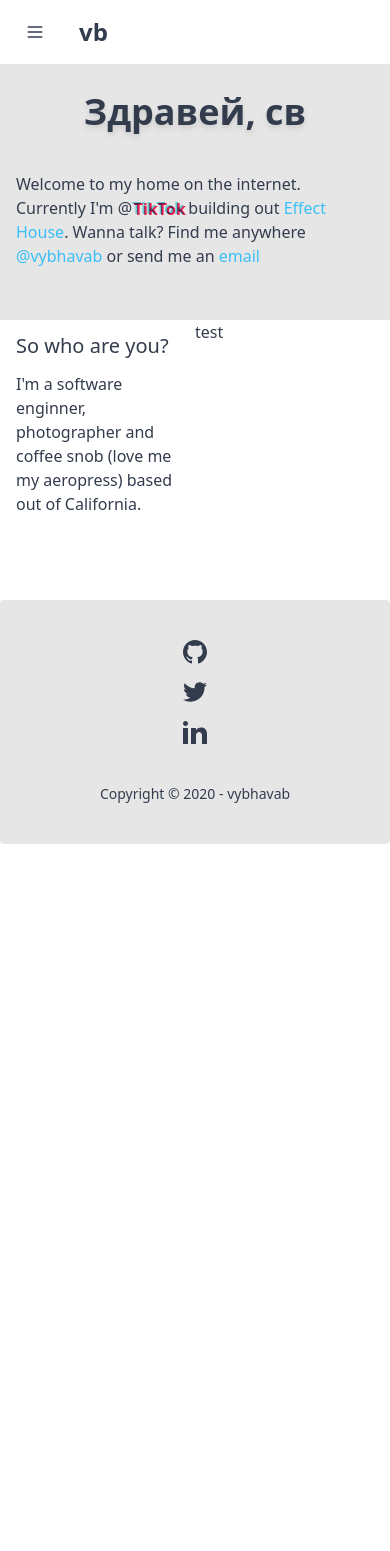
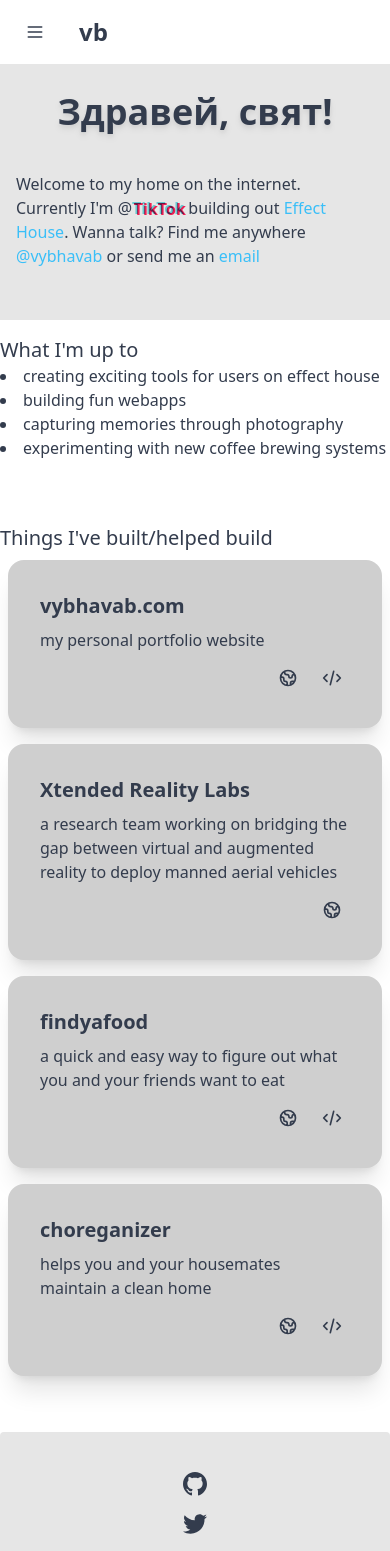
Before and after one commit to vybhavab/vybhavb-website, a Next.js app: page / in a window 390 px wide. Shown: the top 1551 px of the page. Before the commit the page ends 844 px from the top, so only its background shows below. Built offline with nearby package versions, Linux system fonts and the light colour scheme.

Commit message:
feat: add general info about me

```diff
--- a/package.json
+++ b/package.json
@@ -29,6 +29,7 @@
     },
     "devDependencies": {
         "@next/eslint-plugin-next": "^12.1.6",
+        "@tailwindcss/typography": "^0.5.9",
         "@types/node": "^14.14.41",
         "@types/react": "^17.0.3",
         "@typescript-eslint/eslint-plugin": "^4.24.0",
--- a/public/data/projects.js
+++ b/public/data/projects.js
@@ -5,24 +5,29 @@ const projectData = [
     linkToSite: 'https://vybhavab.com',
     linkToSource: 'https://github.com/vybhavab/vybhavb-website',
     technologies: ['next.js'],
+    visible: true,
+  },
+  {
+    name: 'Xtended Reality Labs',
+    description: 'a research team working on bridging the gap between virtual and augmented reality to deploy manned aerial vehicles',
+    linkToSite: 'quadcopter-ar.github.io',
+    visible: true,
   },
   {
     name: 'blog.vybhavb.com',
     description: 'my personal blog where i write down my thoughts',
     linkToSite: 'https://blog.vybhavb.com',
-    linkToSource: 'https://github.com/vybhavab/vybhavab-blog',
-    technologies: [
-      'react', 'next.js',
-    ],
+    visible: false,
   },
   {
     name: 'findyafood',
-    description: 'my personal blog where i write down my thoughts',
+    description: 'a quick and easy way to figure out what you and your friends want to eat',
     linkToSite: 'https://findyafood.com',
     linkToSource: 'https://github.com/vybhavab/findyafood',
     technologies: [
       'react', 'next.js',
     ],
+    visible: true,
   },
   {
     name: 'choreganizer',
@@ -30,6 +35,7 @@ const projectData = [
     linkToSite: 'https://choreganizer.netlify.com',
     linkToSource: 'https://github.com/choreganizer/website',
     technologies: ['next.js', 'firebase'],
+    visible: true,
   }, {
     name: 'whenU',
     description: 'helps students find where and when they can find their favorite foods',
@@ -38,12 +44,14 @@ const projectData = [
     technologies: [
       'next.js', 'cheerio.js', 'express.js', 'dialogflow', 'firebase',
     ],
+    visible: false,
   },
   {
     name: 'seizeIt',
     description: 'a platform that streamlines the process of finding and connecting with professors. Helps professors by suggesting and matching highly skilled students',
     linkToSource: 'https://github.com/rohittavare/SeizeIt',
     technologies: ['firebase', 'ajax', 'node.js', 'angular.js'],
+    visible: false,
   },
 ];
 
--- a/src/components/AboutMe.tsx
+++ b/src/components/AboutMe.tsx
@@ -1,18 +1,14 @@
 import React, { ReactElement } from 'react';
 
-// interface AboutMeProps {
-// }
-
 const AboutMe = ():ReactElement => (
-  <div className="flex flex-col items-center justify-center">
-    <div className="xl:container mx-auto flex flex-wrap">
-      <h1 className="text-xl md:text-3xl py-3">So who are you?</h1>
-      <p className="text-l">
-        I&apos;m a software enginner, photographer and&nbsp;
-        coffee snob (love me my aeropress) based out of California.
-
-      </p>
-    </div>
+  <div>
+    <h1 className="text-xl lg:text-2xl">What I&apos;m up to</h1>
+    <ul className="list-disc list-inside">
+      <li>creating exciting tools for users on effect house</li>
+      <li>building fun webapps</li>
+      <li>capturing memories through photography</li>
+      <li>experimenting with new coffee brewing systems</li>
+    </ul>
   </div>
 );
 
--- a/src/components/Navbar.tsx
+++ b/src/components/Navbar.tsx
@@ -13,8 +13,8 @@ interface LinkElement {
 const links: LinkElement[] = [
 
   {
-    name: 'projects',
-    link: '/projects',
+    name: 'resume',
+    link: '/resume.pdf',
   }, {
     name: 'blog',
     link: 'https://blog.vybhavb.com',
--- a/src/components/Projects.tsx
+++ b/src/components/Projects.tsx
@@ -8,7 +8,7 @@ interface Props {
 }
 
 const Project = ({ project }: Props): JSX.Element => (
-  <div className="card w-96 bg-base-300 shadow-xl m-2">
+  <div className="card w-96 md:w-1/3 bg-base-300 shadow-xl m-2">
     <div className="card-body">
       <h2 className="card-title">{project.name}</h2>
       <p>{project.description}</p>
--- a/src/pages/index.tsx
+++ b/src/pages/index.tsx
@@ -1,9 +1,11 @@
-import React, {} from 'react';
+import React, { useMemo } from 'react';
 import Hero from 'components/Hero';
 import AboutMe from 'components/AboutMe';
 import Link from 'next/link';
 import heroTitleMultiLanguage from 'data/indexLanguages';
 import {} from 'types/aboutme.types';
+import projectData from 'data/projects';
+import ProjectsPage from './projects';
 
 const heroContent = (
   <p className="py-6 text-xl">
@@ -58,7 +60,11 @@ const mobileHeroContent = (
   </p>
 );
 
-const Index = (): JSX.Element => (
+const Index = (): JSX.Element => {
+  const filteredData = useMemo(
+    () => projectData.filter((project) => project.visible), [projectData],
+  );
+  return (
     <div>
       <Hero
         heroTitle="Hello World!"
@@ -66,19 +72,15 @@ const Index = (): JSX.Element => (
         heroContent={heroContent}
         mobileHeroContent={mobileHeroContent}
       />
-    <div className="container mx-auto px-4">
-      <div className="flex">
-        <div className="flex-1 w-1/2">
+      <div className="container mx-auto py-4">
         <AboutMe />
       </div>
-        <div className="flex-1 w-1/2">
-          <div>
-            test
-          </div>
-        </div>
-      </div>
+      <div className="container mx-auto py-12">
+        <h1 className="text-xl lg:text-2xl">Things I&apos;ve built/helped build</h1>
+        <ProjectsPage projects={filteredData} />
       </div>
     </div>
   );
+};
 
 export default Index;
--- a/src/pages/projects.tsx
+++ b/src/pages/projects.tsx
@@ -8,7 +8,7 @@ interface Props {
 }
 
 const ProjectsPage = ({ projects }:Props):ReactElement => (
-  <div className="xl:container mx-auto flex flex-wrap place-content-center">
+  <div className="flex flex-wrap place-content-center">
     {projects.map((project) => (
       <Projects project={project} key={project.name} />
     ))}
--- a/tailwind.config.js
+++ b/tailwind.config.js
@@ -25,7 +25,7 @@ module.exports = {
       }
     },
   },
-  plugins: [require("daisyui")],
+  plugins: [require("@tailwindcss/typography"), require("daisyui")],
   daisyui: {
     themes: ["emerald", {
       myThemeDark: {
```
Also changed, not shown: 1 other file (tests, documents, lock files or other folders). Lines whose indentation alone changed are shown as unchanged.
